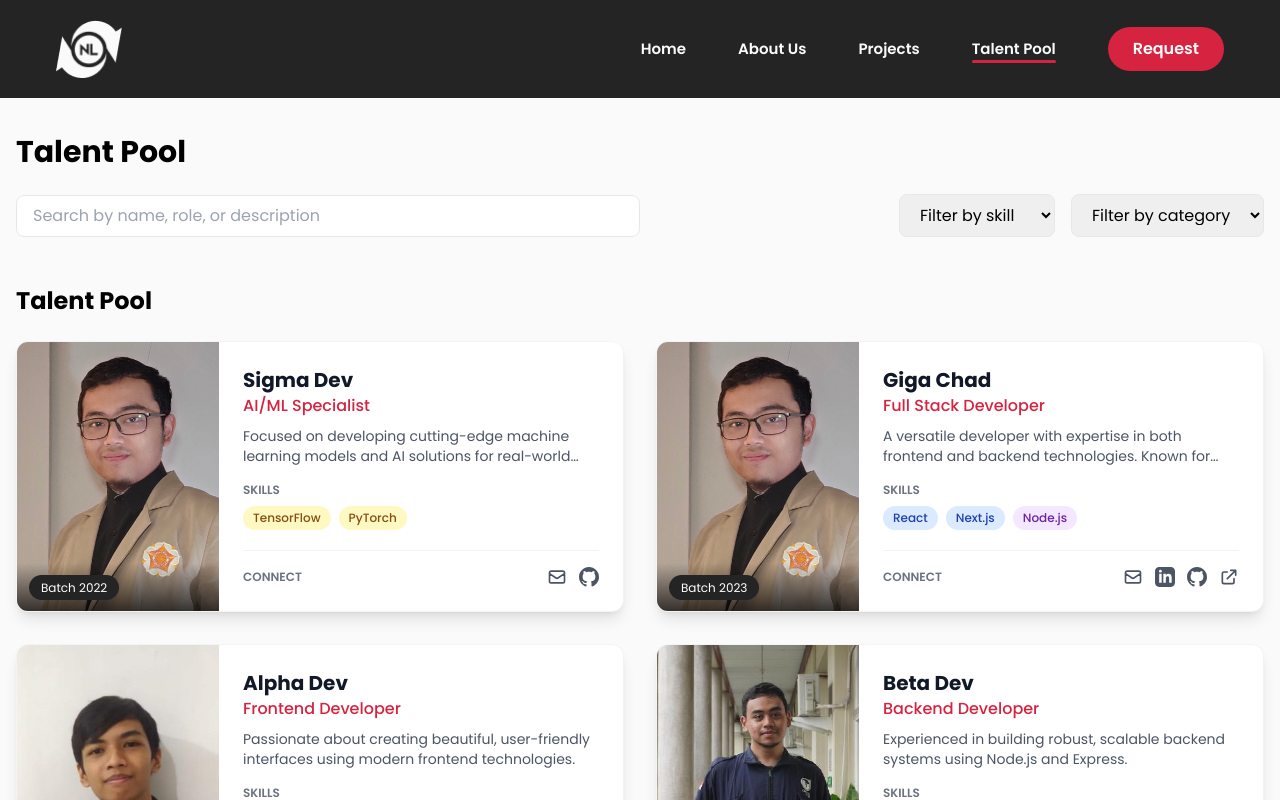
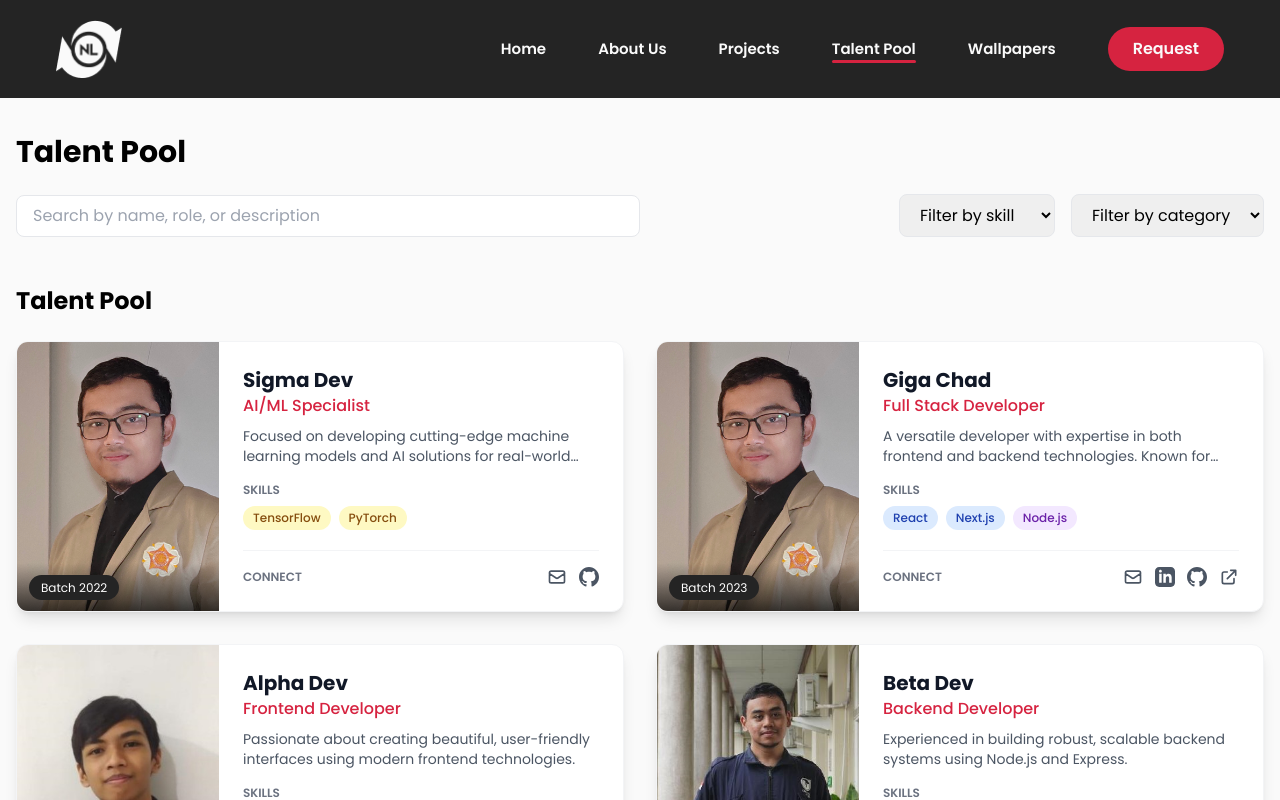
Before and after one commit to Night-Login/night-login-website-2024, a Next.js app: page /talent-pool in a window 1280 px wide. Shown: the top 800 px of the page. Built offline with nearby package versions, Linux system fonts and the light colour scheme.

Commit message:
feat: add Wallpapers link to Navbar for enhanced navigation

```diff
--- a/src/components/Navbar.tsx
+++ b/src/components/Navbar.tsx
@@ -38,6 +38,11 @@ export default function Navbar() {
           href="/talent-pool"
           active={router.pathname === "/talent-pool"}
           title="Talent Pool"
+        />
+        <MenuLink
+          href="/wallpapers"
+          active={router.pathname === "/wallpapers"}
+          title="Wallpapers"
         />
         <Link
           href="/requests/login"
@@ -95,6 +100,11 @@ export default function Navbar() {
             active={router.pathname === "/talent-pool"}
             title="Talent Pool"
           />
+          <MenuLink
+            href="/wallpapers"
+            active={router.pathname === "/wallpapers"}
+            title="Wallpapers"
+          />
           <Link
             href="/requests/login"
             className="px-[25px] py-[5px] xl:py-[10px] transition bg-red hover:bg-opacity-90 rounded-full "
```
